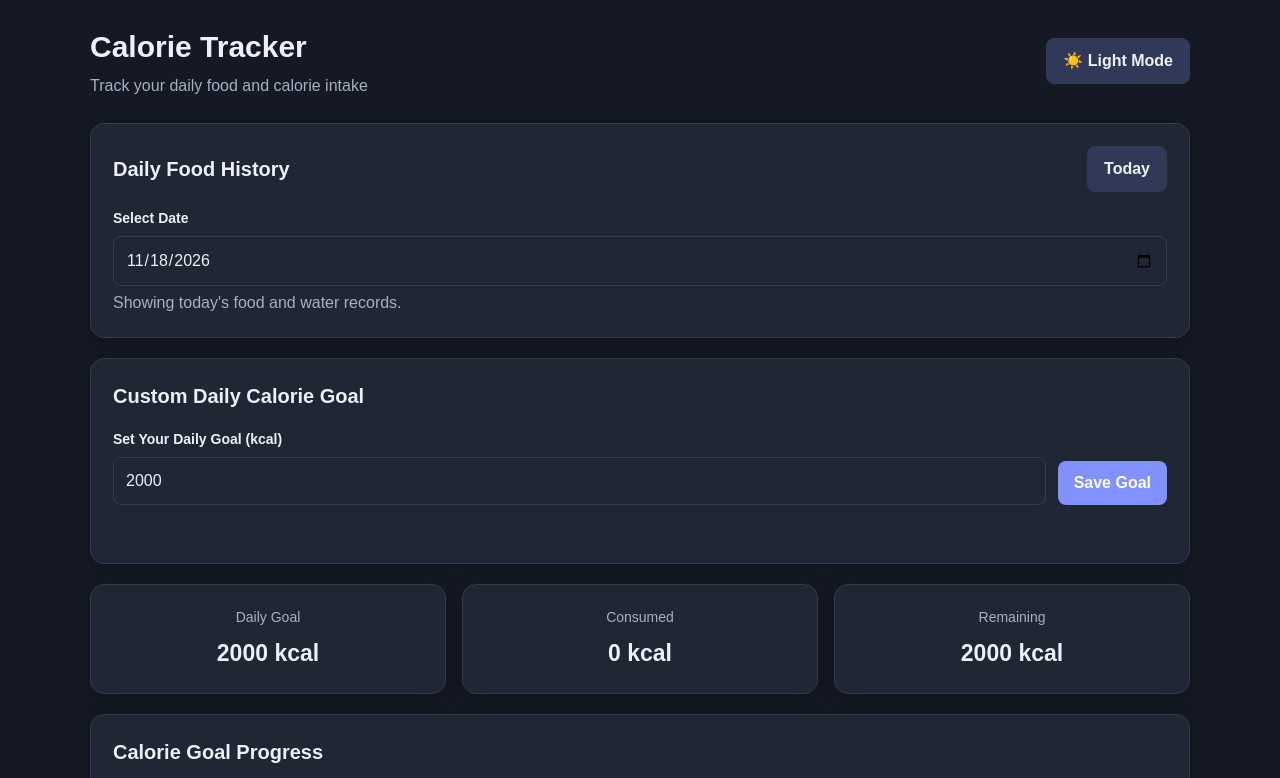
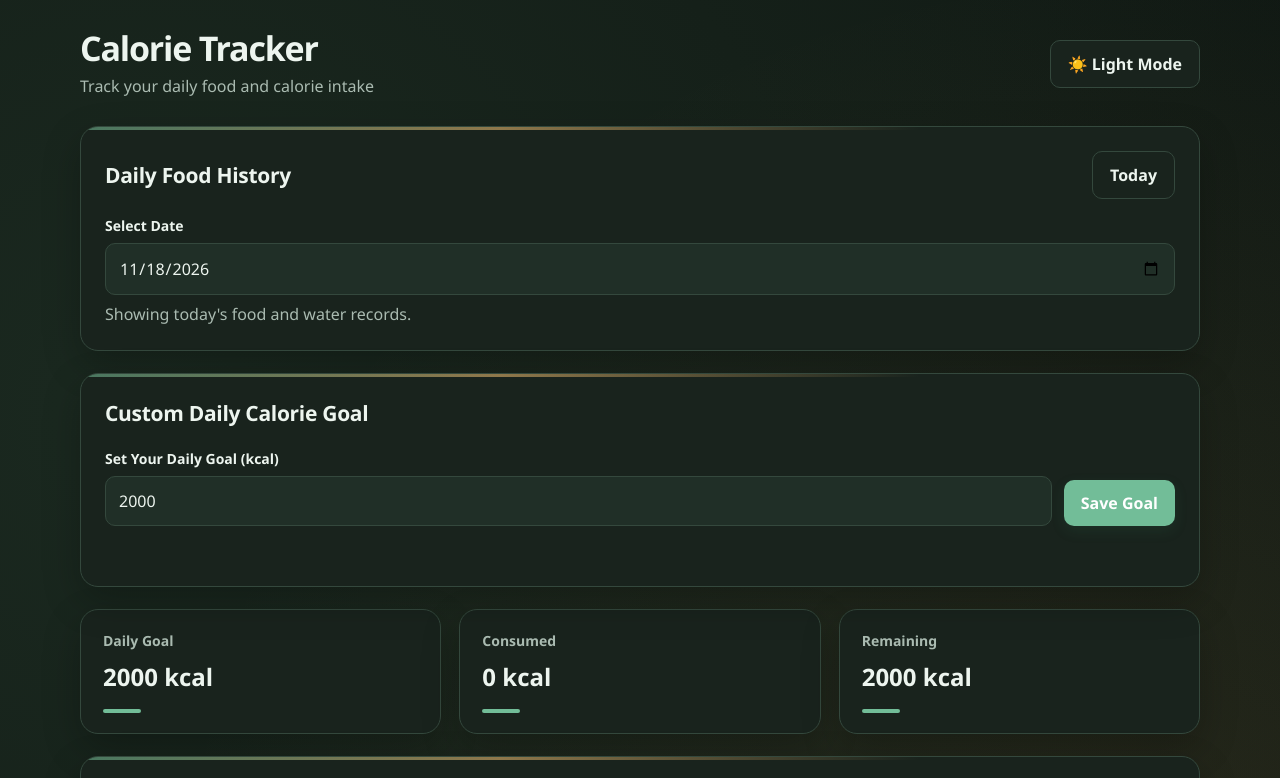
Before and after one commit to Suhas-H-N/Calorie-Tracker, a plain HTML site: page index.html in a window 1280 px wide. Both pictures are taken after a click on the button "🌙 Dark Mode". Shown: the top 778 px of the page. Drawn offline with Linux system fonts and the light colour scheme.

Commit message:
Beautify the calorie tracker interface

```diff
--- a/style.css
+++ b/style.css
@@ -1,30 +1,36 @@
 
 :root {
-    --background: #f4f6fb;
+    --background: #f3f7f2;
     --surface: #ffffff;
-    --text: #202638;
-    --muted: #70798b;
-    --border: #e2e6ef;
-    --primary: #5267df;
-    --primary-hover: #4054c7;
-    --danger: #e05252;
-    --success: #16865b;
-    --soft: #eef1ff;
-    --shadow: 0 4px 18px rgba(25, 35, 65, 0.06);
+    --surface-soft: #edf5ee;
+    --text: #18332a;
+    --muted: #6b7d75;
+    --border: #dae7dc;
+    --primary: #2f7d5a;
+    --primary-hover: #246647;
+    --danger: #d95d67;
+    --success: #287d57;
+    --soft: #edf5ee;
+    --accent: #e4a853;
+    --water: #4da3bd;
+    --shadow: 0 12px 36px rgba(38, 82, 61, 0.09);
 }
 
 body.dark-mode {
-    --background: #151923;
-    --surface: #202634;
-    --text: #edf0f7;
-    --muted: #a7afc0;
-    --border: #343d4e;
-    --primary: #8191ff;
-    --primary-hover: #697cf0;
-    --danger: #ff7777;
-    --success: #55c99a;
-    --soft: #303957;
-    --shadow: 0 4px 18px rgba(0, 0, 0, 0.2);
+    --background: #101813;
+    --surface: #19231d;
+    --surface-soft: #202f27;
+    --text: #edf5ef;
+    --muted: #aabbb1;
+    --border: #34483d;
+    --primary: #72bd98;
+    --primary-hover: #89cdaa;
+    --danger: #ef8790;
+    --success: #72bd98;
+    --soft: #202f27;
+    --accent: #efbd70;
+    --water: #79bed1;
+    --shadow: 0 14px 38px rgba(0, 0, 0, 0.24);
 }
 
 * {
@@ -33,12 +39,16 @@ body.dark-mode {
 
 body {
     margin: 0;
-    padding: 24px;
-    background: var(--background);
+    min-height: 100vh;
+    padding: 30px;
+    background:
+        radial-gradient(circle at 12% 8%, rgba(105, 166, 126, 0.12), transparent 26%),
+        radial-gradient(circle at 88% 18%, rgba(228, 168, 83, 0.10), transparent 22%),
+        var(--background);
     color: var(--text);
-    font-family: Arial, sans-serif;
+    font-family: "Segoe UI", Inter, Arial, sans-serif;
     line-height: 1.5;
-    transition: background 0.2s, color 0.2s;
+    transition: background 0.25s ease, color 0.25s ease;
 }
 
 button,
@@ -48,8 +58,8 @@ select {
 }
 
 .header {
-    max-width: 1100px;
-    margin: 0 auto 25px;
+    max-width: 1120px;
+    margin: 0 auto 28px;
     display: flex;
     align-items: center;
     justify-content: space-between;
@@ -58,17 +68,19 @@ select {
 
 .header h1 {
     margin: 0;
-    font-size: 30px;
+    font-size: 34px;
+    line-height: 1.1;
+    letter-spacing: -1.2px;
 }
 
 .header p,
 .muted {
     color: var(--muted);
-    margin: 5px 0 0;
+    margin: 7px 0 0;
 }
 
 .container {
-    max-width: 1100px;
+    max-width: 1120px;
     margin: auto;
 }
 
@@ -76,15 +88,31 @@ select {
 .summary-card {
     background: var(--surface);
     border: 1px solid var(--border);
-    border-radius: 14px;
-    padding: 22px;
-    margin-bottom: 20px;
+    border-radius: 18px;
+    padding: 24px;
+    margin-bottom: 22px;
     box-shadow: var(--shadow);
+}
+
+.card {
+    position: relative;
+    overflow: hidden;
+}
+
+.card::before {
+    content: "";
+    position: absolute;
+    inset: 0 auto auto 0;
+    width: 100%;
+    height: 3px;
+    background: linear-gradient(90deg, var(--primary), var(--accent), transparent 75%);
+    opacity: 0.55;
 }
 
 .card h2 {
     margin: 0 0 18px;
-    font-size: 20px;
+    font-size: 21px;
+    letter-spacing: -0.3px;
 }
 
 .card h3 {
@@ -109,27 +137,38 @@ select {
 .report-grid {
     display: grid;
     grid-template-columns: repeat(3, 1fr);
-    gap: 16px;
-    margin-bottom: 20px;
+    gap: 18px;
+    margin-bottom: 22px;
 }
 
 .summary-card {
     margin: 0;
-    text-align: center;
+    text-align: left;
+    padding: 20px 22px;
+}
+
+.summary-card::after {
+    content: "";
+    display: block;
+    width: 38px;
+    height: 4px;
+    margin-top: 14px;
+    border-radius: 10px;
+    background: var(--primary);
 }
 
 .summary-card h3,
 .meal-card h3 {
     color: var(--muted);
     font-size: 14px;
-    font-weight: 500;
+    font-weight: 600;
     margin: 0 0 8px;
 }
 
 .summary-card p,
 .meal-card p {
-    font-size: 23px;
-    font-weight: 700;
+    font-size: 24px;
+    font-weight: 750;
     margin: 0;
 }
 
@@ -140,9 +179,10 @@ select {
 
 .meal-card {
     background: var(--soft);
-    border-radius: 10px;
-    padding: 16px;
-    text-align: center;
+    border: 1px solid var(--border);
+    border-radius: 12px;
+    padding: 18px;
+    text-align: left;
 }
 
 .progress-info {
@@ -153,7 +193,7 @@ select {
 
 .progress-track {
     width: 100%;
-    height: 13px;
+    height: 14px;
     background: var(--border);
     border-radius: 20px;
     overflow: hidden;
@@ -164,39 +204,41 @@ select {
     width: 0;
     height: 100%;
     border-radius: 20px;
-    transition: width 0.3s;
+    transition: width 0.35s ease;
 }
 
 .progress-bar {
-    background: var(--success);
+    background: linear-gradient(90deg, var(--primary), var(--accent));
 }
 
 .water-progress-bar {
-    background: #27a9d8;
+    background: linear-gradient(90deg, var(--water), #72d1ba);
 }
 
 label {
     display: block;
     margin-bottom: 7px;
     font-size: 14px;
-    font-weight: 600;
+    font-weight: 650;
 }
 
 input,
 select {
     width: 100%;
-    padding: 11px 12px;
+    padding: 12px 13px;
     color: var(--text);
-    background: var(--surface);
+    background: var(--surface-soft);
     border: 1px solid var(--border);
-    border-radius: 8px;
+    border-radius: 10px;
     outline: none;
+    transition: border 0.2s, box-shadow 0.2s, background 0.2s;
 }
 
 input:focus,
 select:focus {
+    background: var(--surface);
     border-color: var(--primary);
-    box-shadow: 0 0 0 3px rgba(82, 103, 223, 0.12);
+    box-shadow: 0 0 0 4px rgba(47, 125, 90, 0.12);
 }
 
 .goal-form,
@@ -213,7 +255,7 @@ select:focus {
 
 .goal-form button,
 .water-custom-form button {
-    min-height: 43px;
+    min-height: 45px;
 }
 
 .form-grid {
@@ -230,28 +272,31 @@ select:focus {
 
 button {
     border: none;
-    border-radius: 8px;
-    padding: 10px 16px;
+    border-radius: 10px;
+    padding: 11px 17px;
     background: var(--primary);
     color: #ffffff;
     cursor: pointer;
-    font-weight: 600;
-    transition: background 0.2s, transform 0.2s;
+    font-weight: 700;
+    box-shadow: 0 5px 14px rgba(47, 125, 90, 0.14);
+    transition: background 0.2s, transform 0.2s, box-shadow 0.2s;
 }
 
 button:hover {
     background: var(--primary-hover);
-    transform: translateY(-1px);
+    transform: translateY(-2px);
+    box-shadow: 0 8px 18px rgba(47, 125, 90, 0.18);
 }
 
 .secondary-btn {
-    background: var(--soft);
+    background: var(--surface);
     color: var(--text);
     border: 1px solid var(--border);
+    box-shadow: none;
 }
 
 .secondary-btn:hover {
-    background: var(--border);
+    background: var(--soft);
 }
 
 .filter-grid {
@@ -278,7 +323,7 @@ table {
 
 th,
 td {
-    padding: 13px;
+    padding: 14px;
     text-align: left;
     border-bottom: 1px solid var(--border);
 }
@@ -305,7 +350,7 @@ th {
 }
 
 .delete-btn:hover {
-    background: #c83d3d;
+    background: #bd4d57;
 }
 
 .daily-total {
@@ -333,7 +378,7 @@ th {
     padding: 10px 13px;
     margin: 10px 0;
     background: var(--soft);
-    border-radius: 8px;
+    border-radius: 10px;
 }
 
 .hidden {
@@ -349,9 +394,10 @@ th {
     display: flex;
     flex-direction: column;
     gap: 5px;
-    padding: 16px;
-    border-radius: 10px;
+    padding: 17px;
+    border-radius: 12px;
     background: var(--soft);
+    border: 1px solid var(--border);
 }
 
 .report-item span,
@@ -385,8 +431,8 @@ th {
 .bar {
     width: min(34px, 75%);
     min-height: 2px;
-    background: var(--primary);
-    border-radius: 6px 6px 0 0;
+    background: linear-gradient(180deg, var(--accent), var(--primary));
+    border-radius: 8px 8px 3px 3px;
 }
 
 .bar-label,
@@ -446,11 +492,11 @@ th {
     width: min(24px, 80%);
     min-height: 2px;
     background: var(--primary);
-    border-radius: 5px 5px 0 0;
+    border-radius: 6px 6px 2px 2px;
 }
 
 .month-bar.goal-met {
-    background: var(--success);
+    background: var(--accent);
 }
 
 .month-day-number,
@@ -474,9 +520,10 @@ th {
     display: flex;
     flex-direction: column;
     gap: 6px;
-    padding: 16px;
+    padding: 17px;
     background: var(--soft);
-    border-radius: 10px;
+    border: 1px solid var(--border);
+    border-radius: 12px;
 }
 
 .water-stat span {
@@ -506,11 +553,11 @@ th {
 }
 
 .water-add-btn {
-    background: #168fc2;
+    background: var(--water);
 }
 
 .water-add-btn:hover {
-    background: #0876a5;
+    background: #368aa4;
 }
 
 .water-history-heading {
@@ -528,7 +575,7 @@ th {
 }
 
 .water-delete-btn:hover {
-    background: #c83d3d;
+    background: #bd4d57;
 }
 
 /* Food Record Count */
@@ -548,7 +595,7 @@ th {
     }
 
     .header h1 {
-        font-size: 24px;
+        font-size: 26px;
     }
 
     .summary-grid,
```
